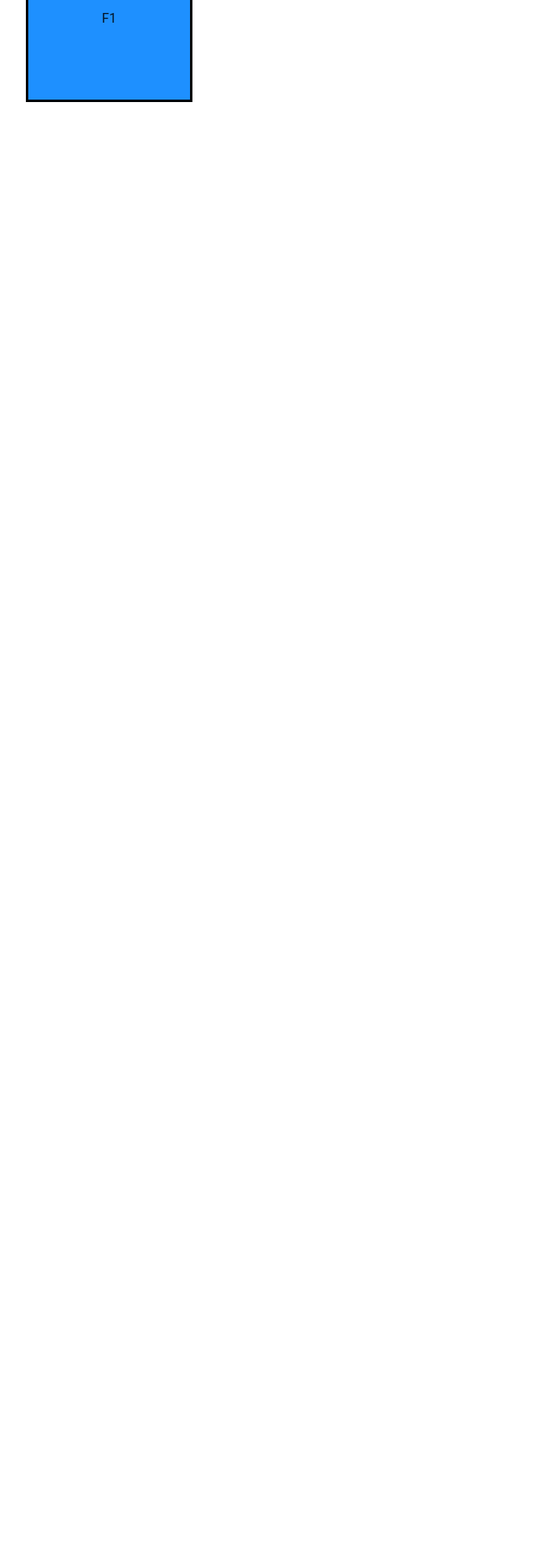
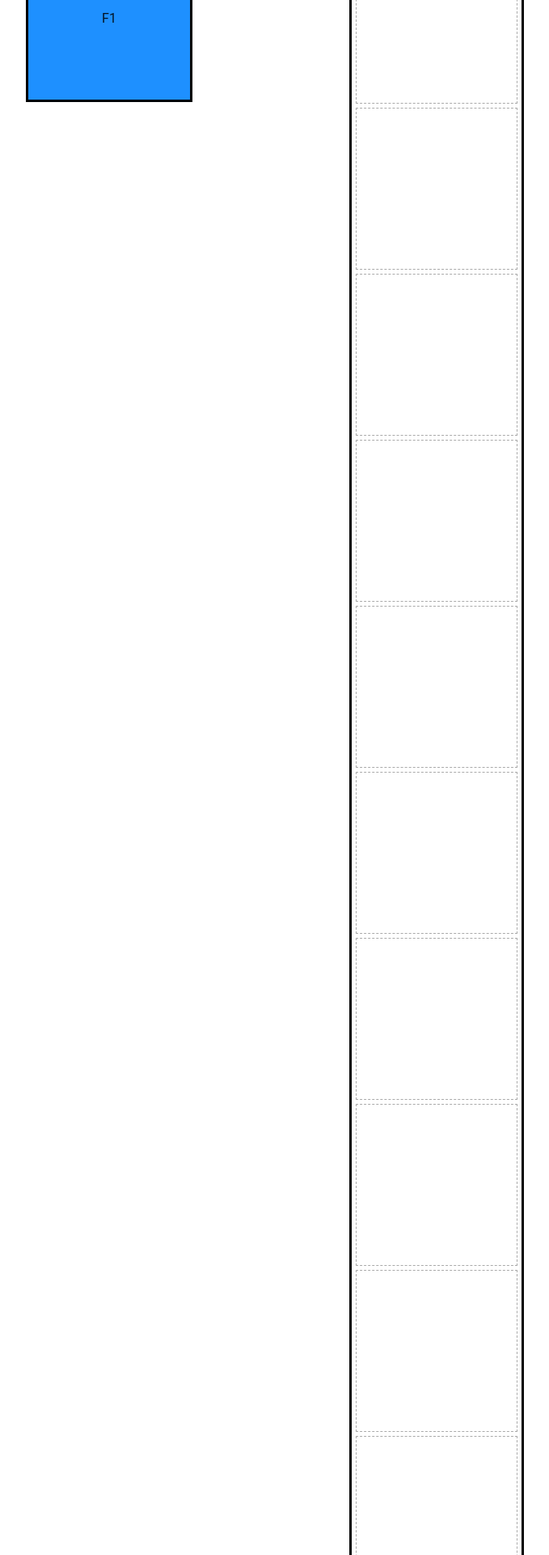
Before and after one commit to AntoineA67/AntoineA67.github.io, a React (Vite) app: page /game in a window 1280 px wide. Shown: the part 180-2100 px from the top of the page at 81% size, without its empty margins (68-747 px from the left). Before the commit the page ends 800 px from the top, so only its background shows below. Built offline with nearby package versions, Linux system fonts and the light colour scheme; a web font is replaced by a local one.

Commit message:
working ?

```diff
--- a/src/Game.tsx
+++ b/src/Game.tsx
@@ -1,10 +1,12 @@
 import { gsap } from "gsap";
 import { Draggable } from "gsap/Draggable";
 import {
+	Box,
 	Button,
 } from "@mui/material";
 import $ from 'jquery';
 import { dragContainerStyle, dropContainerStyle, dropZoneStyle, draggableStyle } from "./styles/GameStyles";
+import { FC, ReactComponentElement } from "react";
 
 gsap.registerPlugin(Draggable);
 
@@ -18,39 +20,71 @@ var bases = [
 	$("#f1"),
 ]
 
+
 var dropMargin = 5;
 var dropBorder = 3;
 var dropZones: any[] = [];
 var threshold = "50%"
 
-createDropZones(10);
+const nDropZones = 10
+
 
 for (let i = 0; i < bases.length; i++) {
 	createDraggable(i);
 }
+
+createDropZones(10);
 
 // var checkButton = document.querySelector("#check-button");
 // checkButton.addEventListener("click", checkTiles);
 
 function checkTiles() {
 	for (var i = 0; i < dropZones.length; i++) {
-	  var tile = dropZones[i];
+		var tile = dropZones[i];
 
-	  if (!tile.child) {
-		continue;
-	  }
+		if (!tile.child) {
+			continue;
+		}
 	  console.log(tile.child.dataset.value)
 	}
-  }
+}
 
 function createDropZones(count: number) {
 
 	for (var i = 0; i < count; i++) {
-		var dropZone:any = $(`<div class="drop-zone" data-value="${i}"/>`).appendTo(dropContainer);
+		// var dropZone = $(<div className="drop-zone" data-value={i}/>).appendTo(dropContainer);
+		var dropZone = $(`#drop${i}`)
 		dropZones.push(dropZone);
 		dropZone.child = null
 	}
 }
+
+// type DropZonesProps = {
+// 	child: string,
+// }
+
+// const DropZonesComp: FC<DropZonesProps> = (props) => {
+// 	return (
+// 		.map((todo) =>
+// 				<li key={todo.id}>    {todo.text}
+// 				</li>
+// 				);
+// 	);
+// }
+
+// const DropZonesComp: FC<DropZonesProps> = (props) => {
+// 	let divs = [];
+// 	for (let i = 0; i < nDropZones; i++) {
+// 		var dropZone = <div key={i} className="drop-zone" data-value={i} style={dropZoneStyle}/>
+// 		divs.push(dropZone)
+
+// 		dropZone = $(dropZone)
+
+// 		dropZones.push(dropZone);
+// 		dropZone.child = null
+// 	}
+// 	return divs
+// }
 
 function createDraggable(index: number) {
 
@@ -181,14 +215,31 @@ export default function Game() {
 
 				<div className="drag-container" style={dragContainerStyle}>
 
-					<div className="draggable" style={draggableStyle} id="forward" data-value="forward">Forward</div>
+					<Box className="draggable" sx={draggableStyle} id="forward" data-value="forward">Forward</Box>
+					<Box className="draggable" sx={draggableStyle} id="left" data-value="left">Left</Box>
+					<Box className="draggable" sx={draggableStyle} id="right" data-value="right">Right</Box>
+					<Box className="draggable" sx={draggableStyle} id="f1" data-value="f1">F1</Box>
+					{/* <div className="draggable" style={draggableStyle} id="forward" data-value="forward">Forward</div>
 					<div className="draggable" style={draggableStyle} id="left" data-value="left">Left</div>
 					<div className="draggable" style={draggableStyle} id="right" data-value="right">Right</div>
-					<div className="draggable" style={draggableStyle} id="f1" data-value="f1">F1</div>
+					<div className="draggable" style={draggableStyle} id="f1" data-value="f1">F1</div> */}
 
 				</div>
 
-				<div className="drop-container" style={dropContainerStyle}></div>
+				<div className="drop-container" style={dropContainerStyle}>
+					{/* <DropZonesComp/> */}
+					{/* <div className="drop-zone" data-value="${i}"/> */}
+					<div style={dropZoneStyle} id="drop0" className="drop-zone" data-value="0"/>
+					<div style={dropZoneStyle} id="drop1" className="drop-zone" data-value="1"/>
+					<div style={dropZoneStyle} id="drop2" className="drop-zone" data-value="2"/>
+					<div style={dropZoneStyle} id="drop3" className="drop-zone" data-value="3"/>
+					<div style={dropZoneStyle} id="drop4" className="drop-zone" data-value="4"/>
+					<div style={dropZoneStyle} id="drop5" className="drop-zone" data-value="5"/>
+					<div style={dropZoneStyle} id="drop6" className="drop-zone" data-value="6"/>
+					<div style={dropZoneStyle} id="drop7" className="drop-zone" data-value="7"/>
+					<div style={dropZoneStyle} id="drop8" className="drop-zone" data-value="8"/>
+					<div style={dropZoneStyle} id="drop9" className="drop-zone" data-value="9"/>
+				</div>
 			</div>
    		</div>
 	);
```
